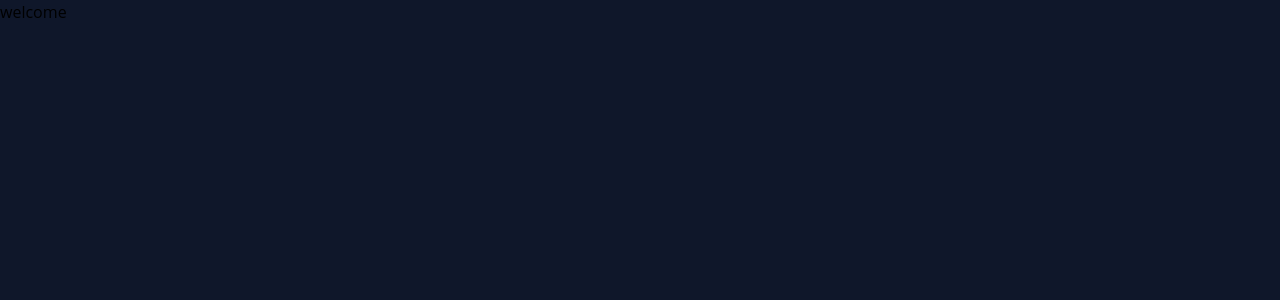
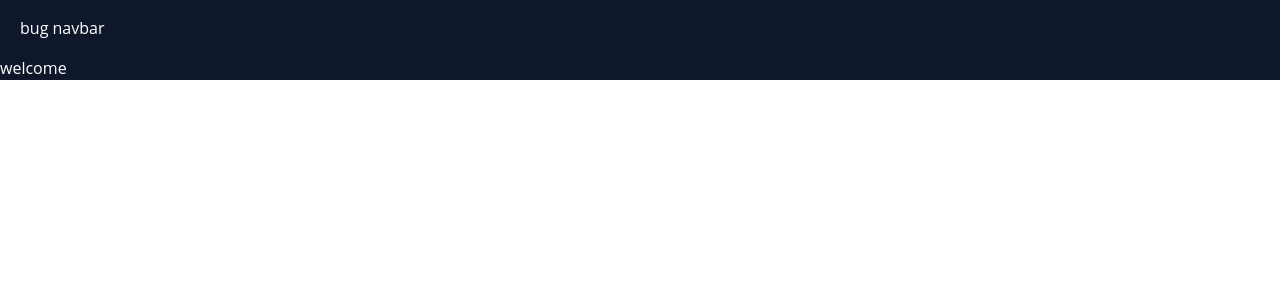
Before and after one commit to nanoweeb/weeblog, a Next.js app: page / in a window 1280 px wide. Shown: the top 300 px of the page. Built offline with nearby package versions, Linux system fonts and the light colour scheme.

Commit message:
fix buggy component

```diff
--- /dev/null
+++ b/components/Navbar.js
@@ -0,0 +1,7 @@
+export default function Navbar() {
+  return (
+    <div className="py-4 border-b-3 border-gray-400 px-5">
+      <h1>bug navbar</h1>
+    </div>
+  );
+}
--- a/package.json
+++ b/package.json
@@ -10,6 +10,7 @@
   },
   "dependencies": {
     "@prisma/client": "^4.1.1",
+    "framer-motion": "^7.0.0",
     "next": "12.2.3",
     "react": "18.2.0",
     "react-dom": "18.2.0"
--- a/pages/index.js
+++ b/pages/index.js
@@ -1,6 +1,9 @@
+import Navbar from "../components/Navbar";
+
 export default function Home() {
   return (
-    <div className="text-">
+    <div className="text-white bg-[#0F172A]">
+      <Navbar />
       <h1>welcome</h1>
     </div>
   );
--- a/pages/posts/create.js
+++ b/pages/posts/create.js
@@ -43,8 +43,8 @@ export default function create() {
   }
 
   return (
-    <div className="w-full">
-      <main className="max-w-[1000px] px-5 mx-auto mt-6 ">
+    <div className="w-full bg-[#0F172A]">
+      <main className="max-w-[1000px] px-5 mx-auto pt-6 ">
         <h1 className="bg-gradient-to-r bg-clip-text text-transparent from-[#24a4a7] to-indigo-600 text-2xl font-semibold mb-10">
           Create a new posts
         </h1>
--- a/pages/posts/detail/[slug].js
+++ b/pages/posts/detail/[slug].js
@@ -16,8 +16,8 @@ export async function getServerSideProps(req, res) {
 
 export default function detail({ detail }) {
   return (
-    <div className="w-full">
-      <main className="max-w-[1000px] px-5 mx-auto mt-6 text-white">
+    <div className="w-full bg-[#0F172A]">
+      <main className="max-w-[1000px] px-5 mx-auto pt-6 text-white">
         <article>
           {detail.map((d) => {
             return (
--- a/pages/posts/index.js
+++ b/pages/posts/index.js
@@ -18,8 +18,8 @@ function limit(string = "", limit = 100) {
 
 export default function Posts({ data }) {
   return (
-    <div className="w-full">
-      <div className="max-w-[1000px] px-5 mx-auto mt-10">
+    <div className="w-full bg-[#0F172A]">
+      <div className="max-w-[1000px] px-5 mx-auto pt-10">
         <main>
           <h1 className="bg-gradient-to-r bg-clip-text text-transparent from-[#24a4a7] to-indigo-600 text-xl font-semibold mb-10">
             Weeblog Posts
--- a/styles/globals.css
+++ b/styles/globals.css
@@ -6,5 +6,5 @@
 
 *{
   font-family: 'Open Sans', sans-serif;
-  background-color: #0F172A;
+
 }
```
Also changed, not shown: 1 other file (tests, documents, lock files or other folders).
